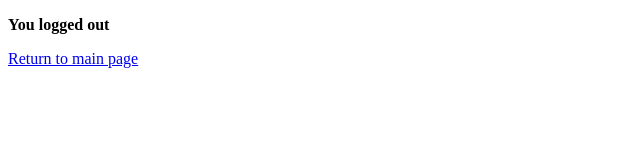
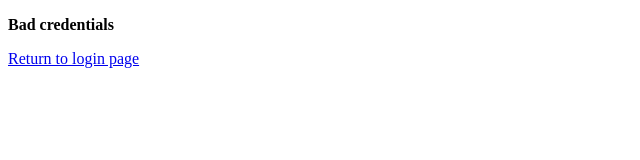
Before and after one commit to martiriera/upc-matt-nsaa, a website: page 1_express_passport/views/badCredentials.html in a window 1280 px wide. Shown: the full height of the page, 0-640 px from the left. Drawn offline with Linux system fonts and the light colour scheme.

Commit message:
Fix substitution

```diff
--- a/1_express_passport/views/badCredentials.html
+++ b/1_express_passport/views/badCredentials.html
@@ -3,12 +3,12 @@
 
 <head>
     <meta charset="UTF-8">
-    <title>Logout</title>
+    <title>Bad credentials</title>
 </head>
 
 <body>
-    <p><strong>You logged out</strong></p>
-    <a href="/">Return to main page</a>
+    <p><strong>Bad credentials</strong></p>
+    <a href="/login">Return to login page</a>
 </body>
 
 </html>
```
Also changed, not shown: 1_express_passport/views/logout.html (+3 -3 lines).
